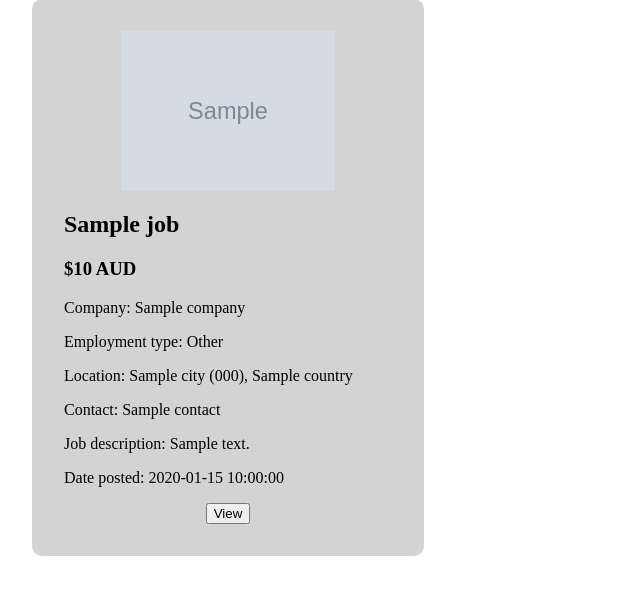
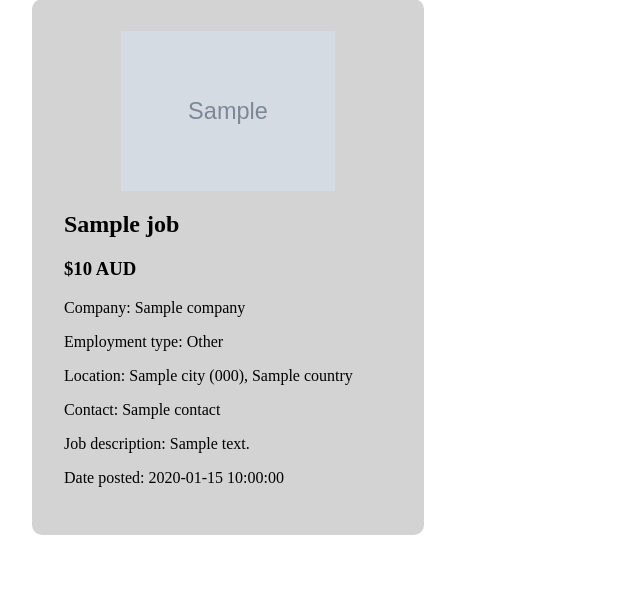
Before and after one commit to samueljenkin/CareerHive, a Flask app: template templates/jobs/stored.html in a window 1280 px wide. Shown: the part 113-708 px from the top of the page, without its empty margins (0-640 px from the left). Run offline with Flask 3, Linux system fonts and the light colour scheme; the template is opened without the code that fills it: most values are stand-ins (such as "Sample title", 1, 10 or a date in 2020); grey boxes marked "Sample" are stand-in pictures.

Commit message:
minor bug fix

```diff
--- a/templates/jobs/stored.html
+++ b/templates/jobs/stored.html
@@ -37,10 +37,6 @@
         <p>Date posted: {{ job['date'] }}</p>
 
         <section class="controls">
-            <form action="/jobs/{{ job['id'] }}/view">
-                <button>View</button>
-            </form>
-
             {% if stored_type == 'applied' %}
 
             <form action="/jobs/{{ job['id'] }}/save?stored=applied" method="POST">
@@ -74,8 +70,10 @@
             </form>
 
             {% elif stored_type == 'reported' %}
-            <p>Report Message: {{ job['message'] }}</p>
-            <p>Reported on: {{ job['date'] }}</p>
+            <section>
+                <p>Report Message: {{ job['message'] }}</p>
+                <p>Reported on: {{ job['date'] }}</p>
+            </section>
 
             <form action="/jobs/{{ job['id'] }}/remove?stored=reported" method="POST">
                 <button>Remove Report</button>
```
